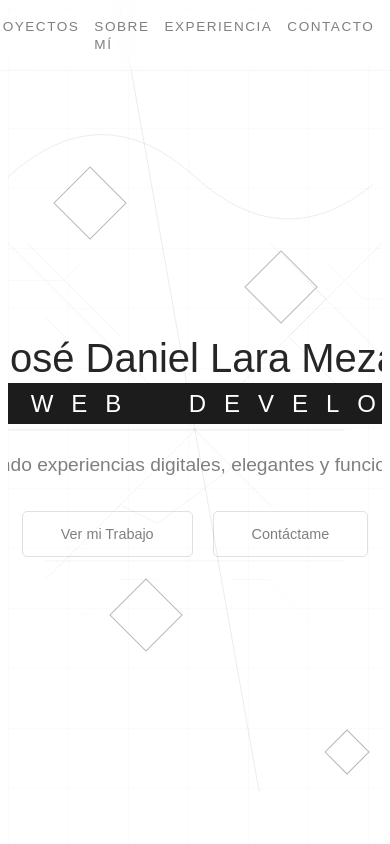
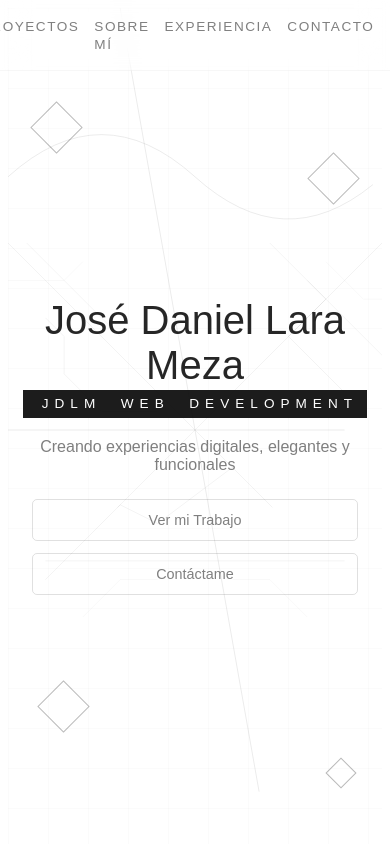
Before and after one commit to larajosed/Portfolio-react, a React (Vite) app: page / in a window 390 px wide. Shown: the top 844 px of the page. Built offline with nearby package versions, Linux system fonts and the light colour scheme; a web font is replaced by a local one.

Commit message:
adding new css in home

```diff
--- a/src/css/Home.css
+++ b/src/css/Home.css
@@ -43,8 +43,6 @@
   width: 100%;
 }
 
-
-
 .hero-text p {
   font-size: 1.2rem;
   color: var(--text-subtle);
@@ -52,7 +50,6 @@
   margin: 0 auto 35px;
 }
 
-/* 2. BOTONES OVALADOS */
 .button-group {
   display: flex;
   gap: 20px;
@@ -80,7 +77,6 @@
   transform: translateY(-3px);
 }
 
-/* 3. FONDO Y GEOMETRÍA */
 .bg-shapes {
   position: absolute;
   inset: 0;
@@ -106,13 +102,11 @@
   will-change: transform;
 }
 
-/* Clases específicas de posición que usas en el JSX */
 .d1 { top: 20%; left: 15%; }
 .d2 { bottom: 25%; left: 30%; }
 .d3 { top: 30%; right: 20%; }
 .d4 { bottom: 10%; right: 5%; width: 30px; height: 30px; }
 
-/* 4. LÍNEAS SVG */
 .bg-lines-container {
   position: absolute;
   width: 100%;
@@ -133,7 +127,6 @@
 .lp-subtle { stroke: rgba(0, 0, 0, 0.151); }
 .lp-corner { stroke-width: 1px; stroke: rgba(0, 0, 0, 0.08); }
 
-/* 5. ANIMACIONES */
 @keyframes drawLine {
   to { stroke-dashoffset: 0; }
 }
@@ -146,3 +139,61 @@
 .fade-in { animation: fadeInUp 1.2s ease-out forwards; }
 .delay-1 { animation-delay: 0.3s; opacity: 0; }
 .delay-2 { animation-delay: 0.6s; opacity: 0; }
+
+@media (max-width: 768px) {
+  .hero-text {
+    padding: 15px;
+    width: 100%;
+    box-sizing: border-box;
+  }
+
+  .hero-text h2 {
+    letter-spacing: 6px;
+    font-size: 0.85rem;
+    padding: 8px 0;
+    margin-bottom: 20px;
+  }
+  .hero-text h1 {
+    max-width: 90vw;
+  }
+  .hero-text p {
+    font-size: 1rem;
+    padding: 0 10px;
+    margin-bottom: 25px;
+  }
+
+  .button-group {
+    flex-direction: column;
+    align-items: center;
+    gap: 12px;
+    margin-top: 20px;
+  }
+
+  .btn-primary, .btn-secondary {
+    width: 80%;
+    max-width: 280px;
+    padding: 12px 24px;
+    text-align: center;
+  }
+
+
+  .btn-primary:hover, .btn-secondary:hover {
+    transform: none;
+  }
+
+
+  .diamond {
+    width: 35px;
+    height: 35px;
+  }
+
+  .d1 { top: 12%; left: 8%; }
+  .d2 { bottom: 15%; left: 10%; }
+  .d3 { top: 18%; right: 8%; }
+  .d4 { bottom: 8%; right: 8%; width: 20px; height: 20px; }
+
+
+  .bg-grid {
+    background-size: 40px 40px;
+  }
+}
```
